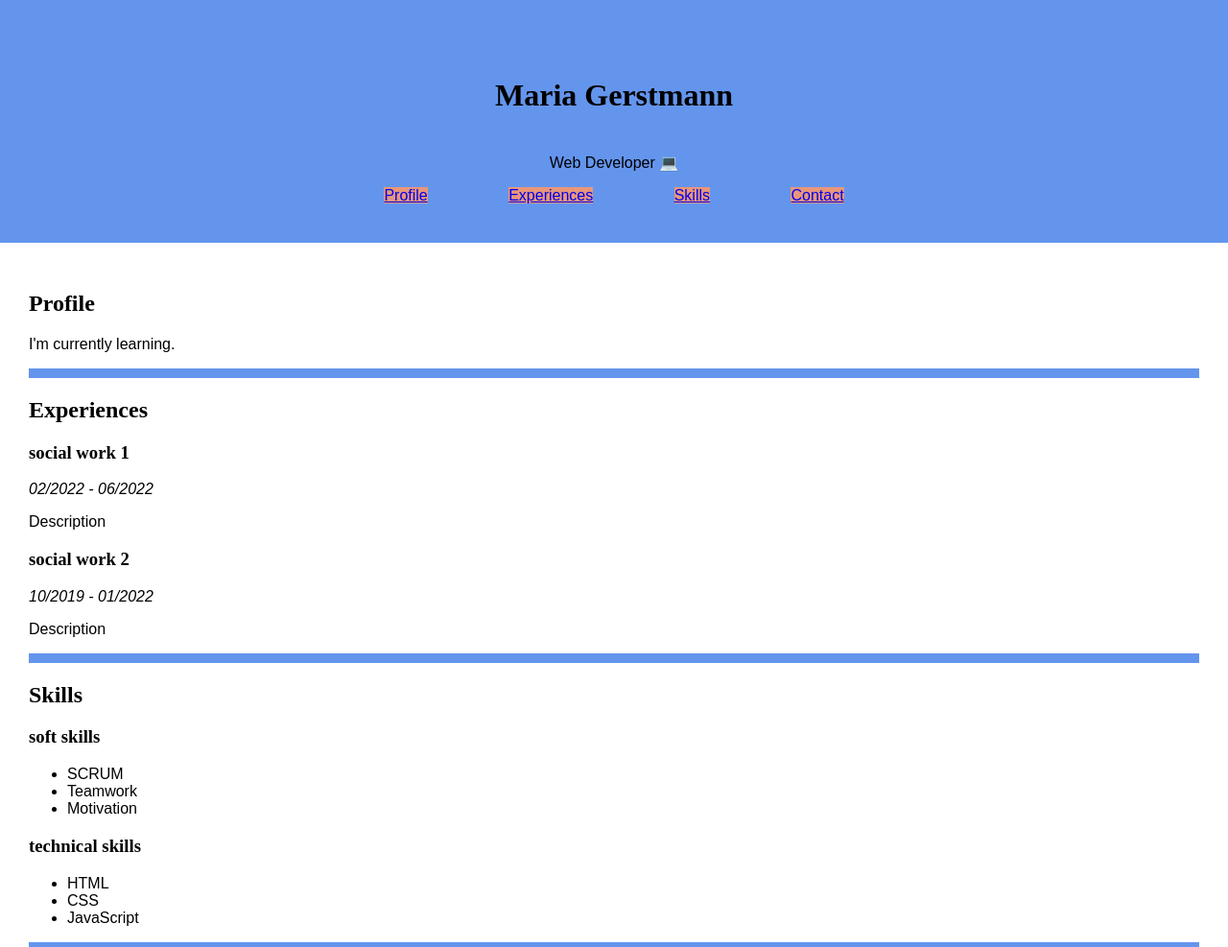
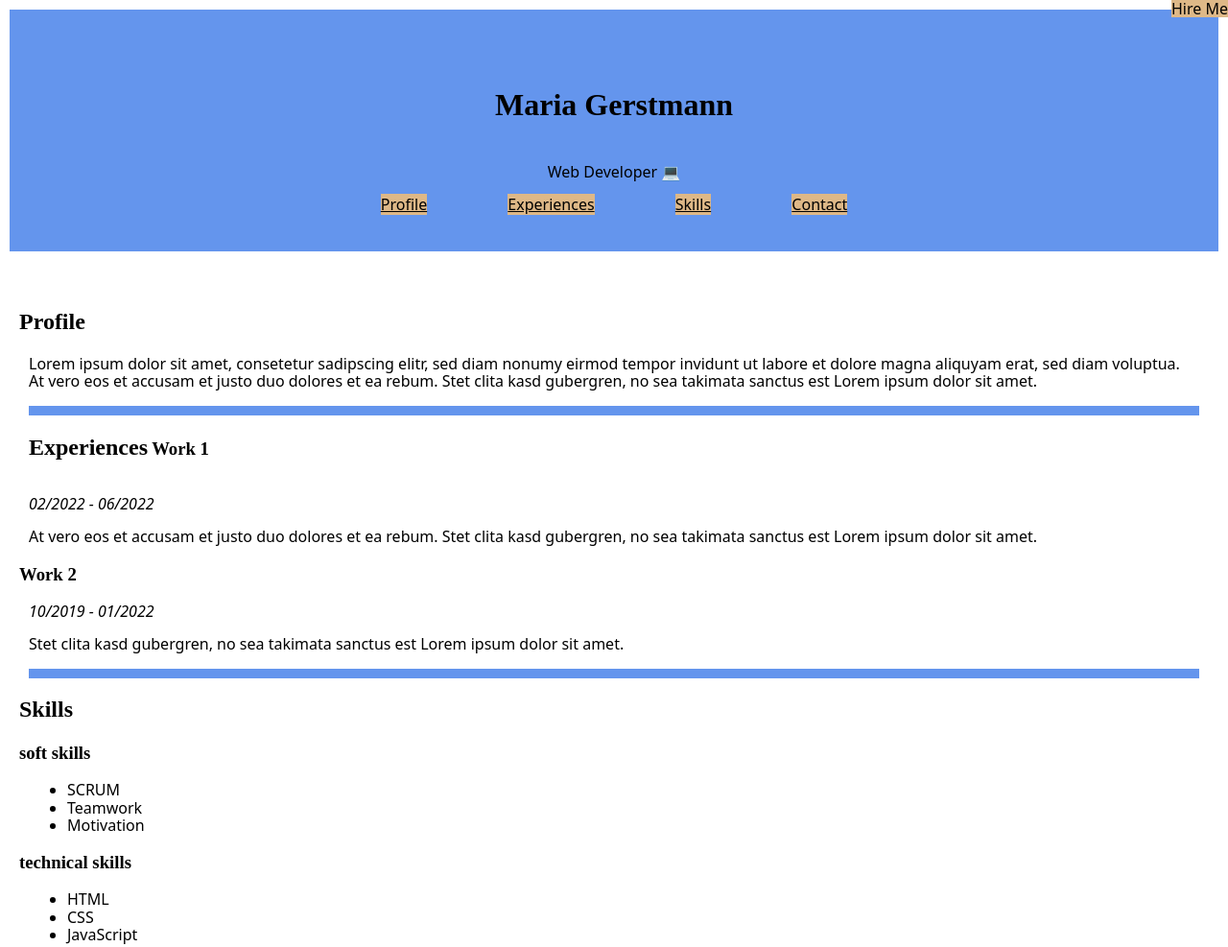
Before and after one commit to Maria6474/first-step-with-git, a plain HTML site: page index.html in a window 1280 px wide. Shown: the top 987 px of the page at 96% size. Drawn offline with nearby package versions, Linux system fonts and the light colour scheme.

Commit message:
changed index.html and style.css

```diff
--- a/index.html
+++ b/index.html
@@ -7,6 +7,7 @@
     <meta name="author" content="Maria">
     <meta name="description" content="x">
     <link rel="stylesheet" href="style.css">
+    <link rel="stylesheet" href="https://unpkg.com/modern-normalize@2.0.0/modern-normalize.css" />
     <title>CV</title>
 </head>
 
@@ -14,27 +15,31 @@
     <header class="one">
         <h1 class="title">Maria Gerstmann</h1>
         <p class="profession">Web Developer</p>
-        <nav>
+        <nav class="navigation">
             <a href="#profile">Profile</a>
             <a href="#experiences">Experiences</a>
-            <a href="skills">Skills</a>
-            <a href="contact">Contact</a>
+            <a href="#skills">Skills</a>
+            <a href="#contact">Contact</a>
         </nav>
+        <p class="badge">Hire Me</p>
     </header>
     <main class="two">
         <article id="profile">
             <h2>Profile</h2>
-            <p>I'm currently learning.</p>
+            <p>Lorem ipsum dolor sit amet, consetetur sadipscing elitr, sed diam nonumy eirmod tempor invidunt ut labore
+                et dolore magna aliquyam erat, sed diam voluptua. At vero eos et accusam et justo duo dolores et ea
+                rebum. Stet clita kasd gubergren, no sea takimata sanctus est Lorem ipsum dolor sit amet.</p>
         </article>
         <article id="experiences">
             <header>
-                <h2>Experiences</h2>
-                <h3>social work 1</h3>
+                <h2 class="experience-heading">Experiences</h2>
+                <h3 class="experience-subheading">Work 1</h3>
                 <p><i>02/2022 - 06/2022</i></p>
-                <p>Description</p>
-                <h3>social work 2</h3>
+                <p>At vero eos et accusam et justo duo dolores et ea rebum. Stet clita kasd gubergren, no sea takimata
+                    sanctus est Lorem ipsum dolor sit amet. </p>
+                <h3>Work 2</h3>
                 <p><i>10/2019 - 01/2022</i></p>
-                <p>Description</p>
+                <p>Stet clita kasd gubergren, no sea takimata sanctus est Lorem ipsum dolor sit amet.</p>
             </header>
         </article>
         <article id="skills">
--- a/style.css
+++ b/style.css
@@ -2,6 +2,9 @@
 *:before,
 *:after {
   box-sizing: border-box;
+}
+html {
+  font-family: "Arial", "Verdana", sans-serif;
 }
 
 body {
@@ -13,19 +16,40 @@ h2,
 h3 {
   font-family: "Times New Roman", Times, serif;
 }
+article > h2,
+h3 {
+  position: relative;
+  left: -10px;
+}
+
 .one {
-  padding: 40px 400px;
+  padding: 40px 100px;
   text-align: center;
   background-color: cornflowerblue;
+  margin: 10px;
+  position: relative;
 }
 .title {
   padding: 20px;
 }
+.badge {
+  position: fixed;
+  top: 0px;
+  right: 0px;
+  margin: 0px;
+  background-color: burlywood;
+}
 .two {
   padding: 30px;
 }
+.experience-heading,
+.experience-subheading {
+  display: inline-block;
+  margin-right: 10px;
+}
 a:link {
-  background-color: darksalmon;
+  color: black;
+  background-color: burlywood;
 }
 a:hover {
   background-color: blueviolet;
@@ -47,3 +71,6 @@ p.profession::after {
   background-color: black;
   color: white;
 }
+#profile {
+  background-color: white;
+}
```
